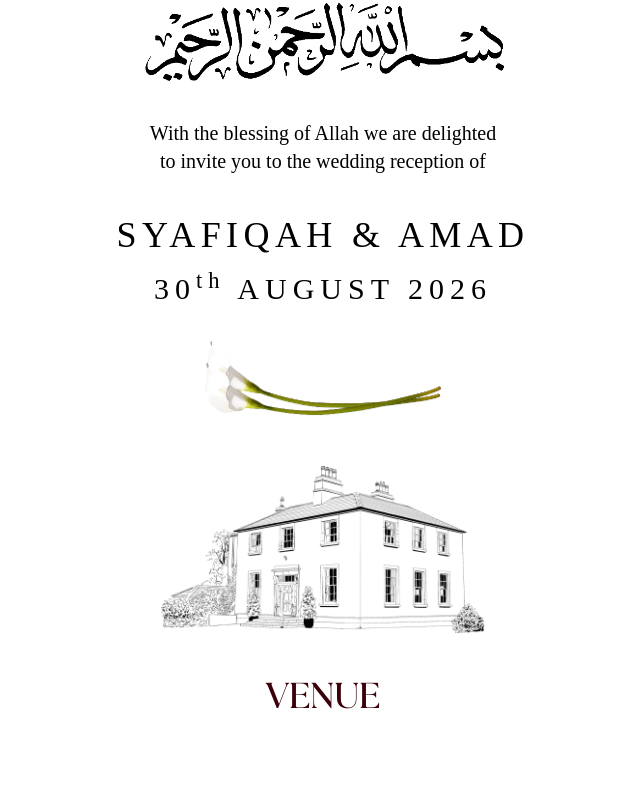
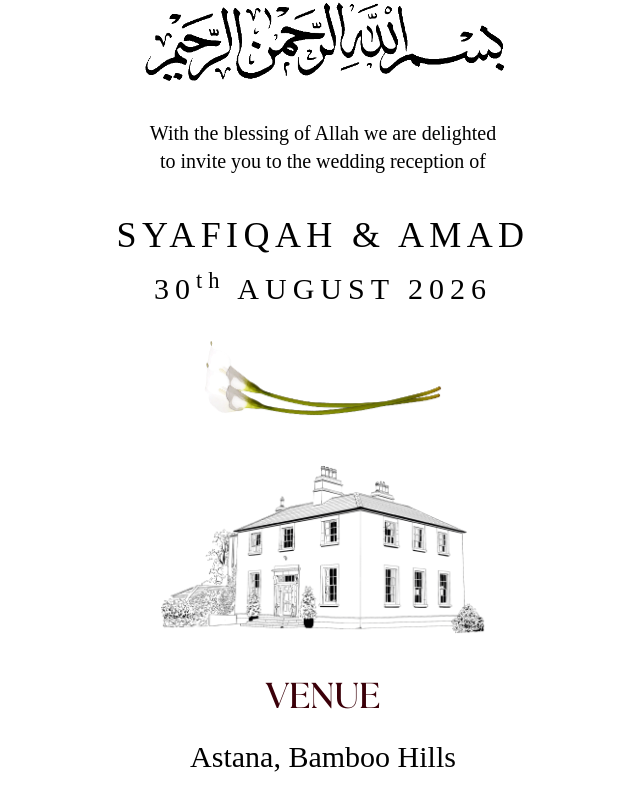
Before and after one commit to amadzai/syamad-wedding-invitation, a React (Vite) app: page /invitation in a window 1280 px wide. Shown: the part 947-1758 px from the top of the page, without its empty margins (317-957 px from the left). Before the commit the page ends 1710 px from the top, so only its background shows below. Built offline with nearby package versions, Linux system fonts and the light colour scheme; a web font is replaced by a local one.

Commit message:
feat: add details component

```diff
--- a/src/pages/Invitation.tsx
+++ b/src/pages/Invitation.tsx
@@ -124,9 +124,7 @@ export function Invitation() {
         className="mt-10 w-70 sm:mt-12 sm:w-82"
       />
 
-      <p className="mt-6 text-center font-seasons text-3xl font-bold text-burgundy sm:mt-10 sm:text-4xl">
-        VENUE
-      </p>
+      <Details title="VENUE" detail="Astana, Bamboo Hills" />
     </main>
   );
 }
@@ -141,3 +139,17 @@ function Bouquet({ src, className }: { src: string; className: string }) {
     />
   );
 }
+
+function Details({ title, detail }: { title: string; detail: string }) {
+  return (
+    <>
+      <p className="mt-6 text-center font-seasons text-3xl font-bold text-burgundy sm:mt-10 sm:text-4xl">
+        {title}
+      </p>
+
+      <p className="mt-4 text-center font-script text-2xl text-black sm:mt-6 sm:text-3xl">
+        {detail}
+      </p>
+    </>
+  );
+}
```
